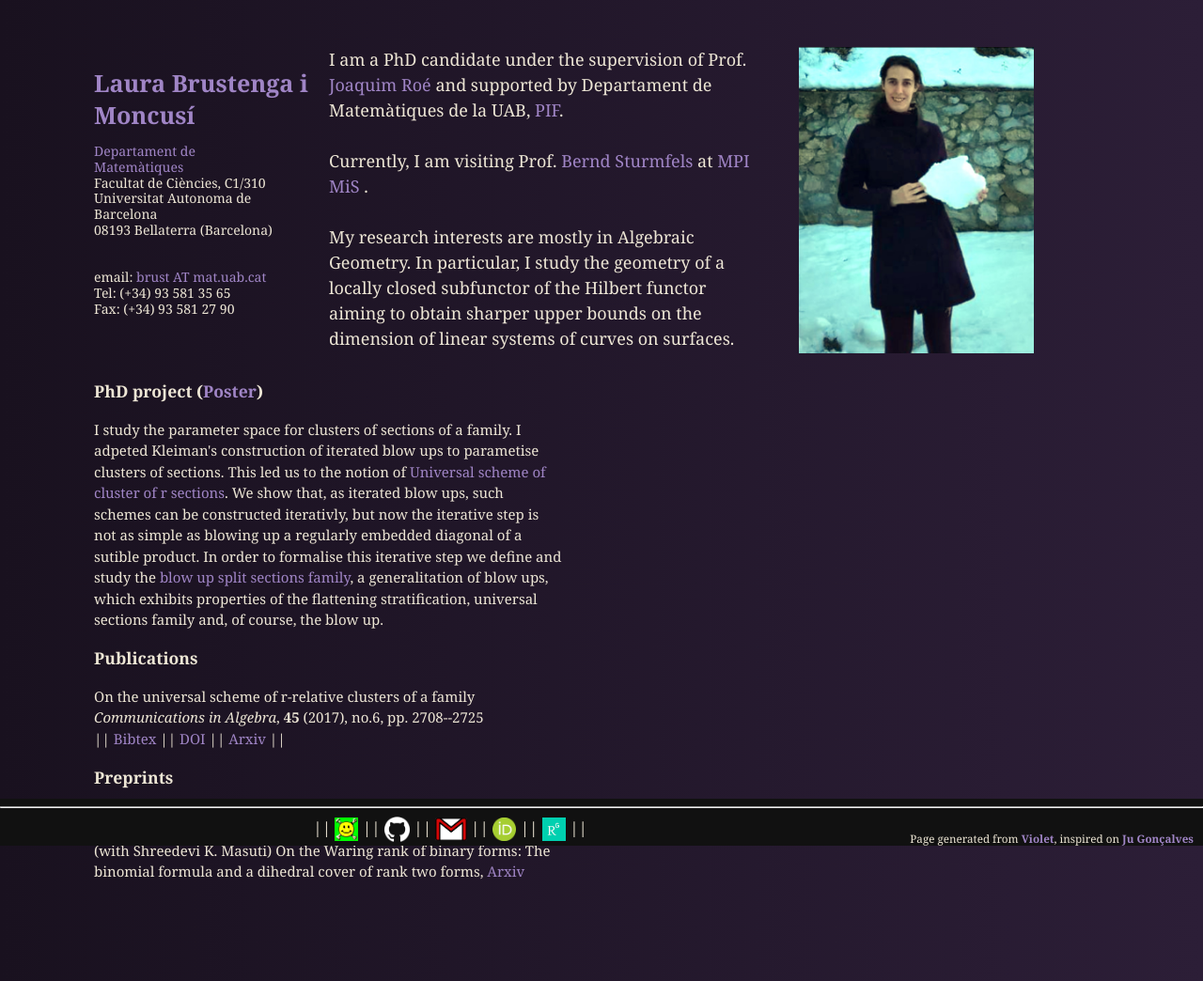
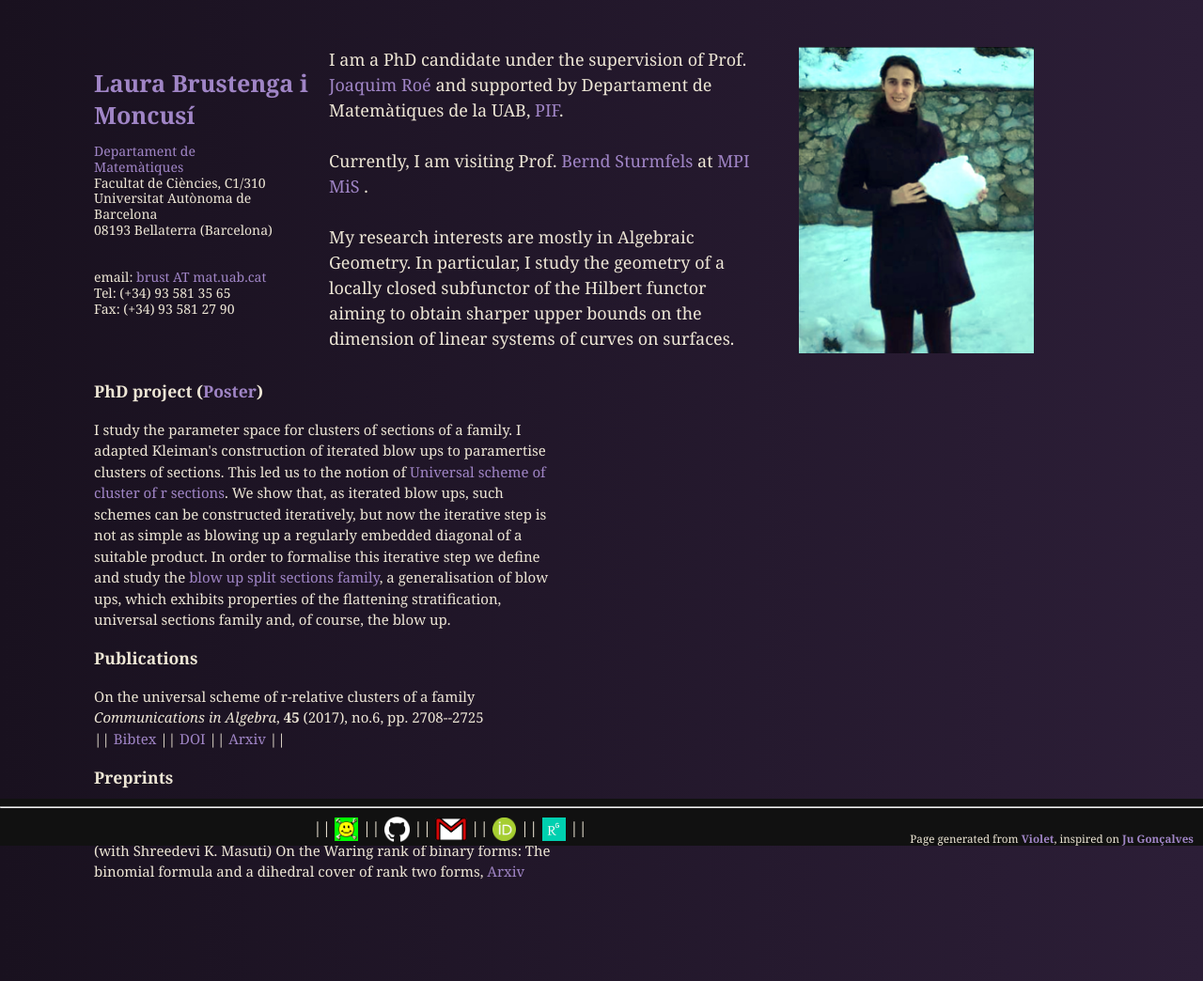
Before and after one commit to LauraBMo/LauraBMo.github.io, a Jekyll site: the page built from index.html, in a window 1280 px wide. Shown: the whole page at 94% size. Built offline with Jekyll 4.4.1, drawn with Linux system fonts in a browser that asks for light colours.

Commit message:
fixing misspellings

```diff
--- a/index.html
+++ b/index.html
@@ -10,7 +10,7 @@ title: Home
   <p>
     <a href="https://www.uab.cat/matematiques/">Departament de Matemàtiques</a></br>
     Facultat de Ciències, C1/310</br>
-    Universitat Autonoma de Barcelona</br>
+    Universitat Autònoma de Barcelona</br>
     08193 Bellaterra (Barcelona)</br>
     <br />
     <br />
@@ -42,10 +42,10 @@ title: Home
   <h3><strong>PhD project</strong> (<a href="/assets/documents/BrustengaMoncusiL.pdf">Poster</a>)</h3>
     <p>
     I study the parameter space for clusters of sections of a family.
-    I adpeted Kleiman's construction of iterated blow ups to parametise clusters of sections.
+    I adapted Kleiman's construction of iterated blow ups to paramertise clusters of sections.
     This led us to the notion of <a href="https://arxiv.org/abs/1408.0552">Universal scheme of cluster of r sections</a>.
-    We show that, as iterated blow ups, such schemes can be constructed iterativly, but now the iterative step is not as simple as blowing up a regularly embedded diagonal of a sutible product.
-    In order to formalise this iterative step we define and study the <a href="https://arxiv.org/abs/1808.03062">blow up split sections family</a>, a generalitation of blow ups, which exhibits properties of the flattening stratification, universal sections family and, of course, the blow up.</br>
+    We show that, as iterated blow ups, such schemes can be constructed iteratively, but now the iterative step is not as simple as blowing up a regularly embedded diagonal of a suitable product.
+    In order to formalise this iterative step we define and study the <a href="https://arxiv.org/abs/1808.03062">blow up split sections family</a>, a generalisation of blow ups, which exhibits properties of the flattening stratification, universal sections family and, of course, the blow up.</br>
   </p>
 
   <h3><strong>Publications</strong></h3>
```
